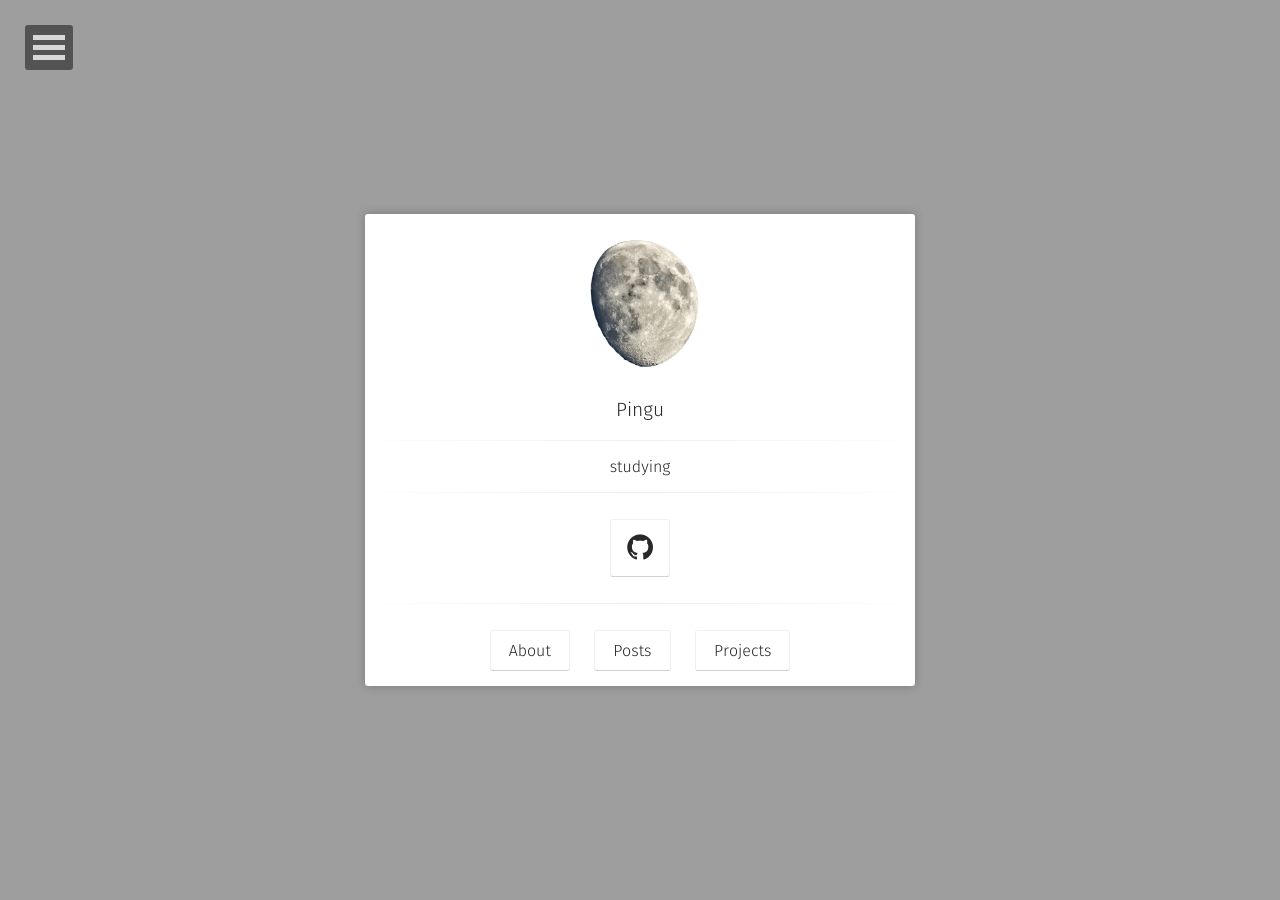
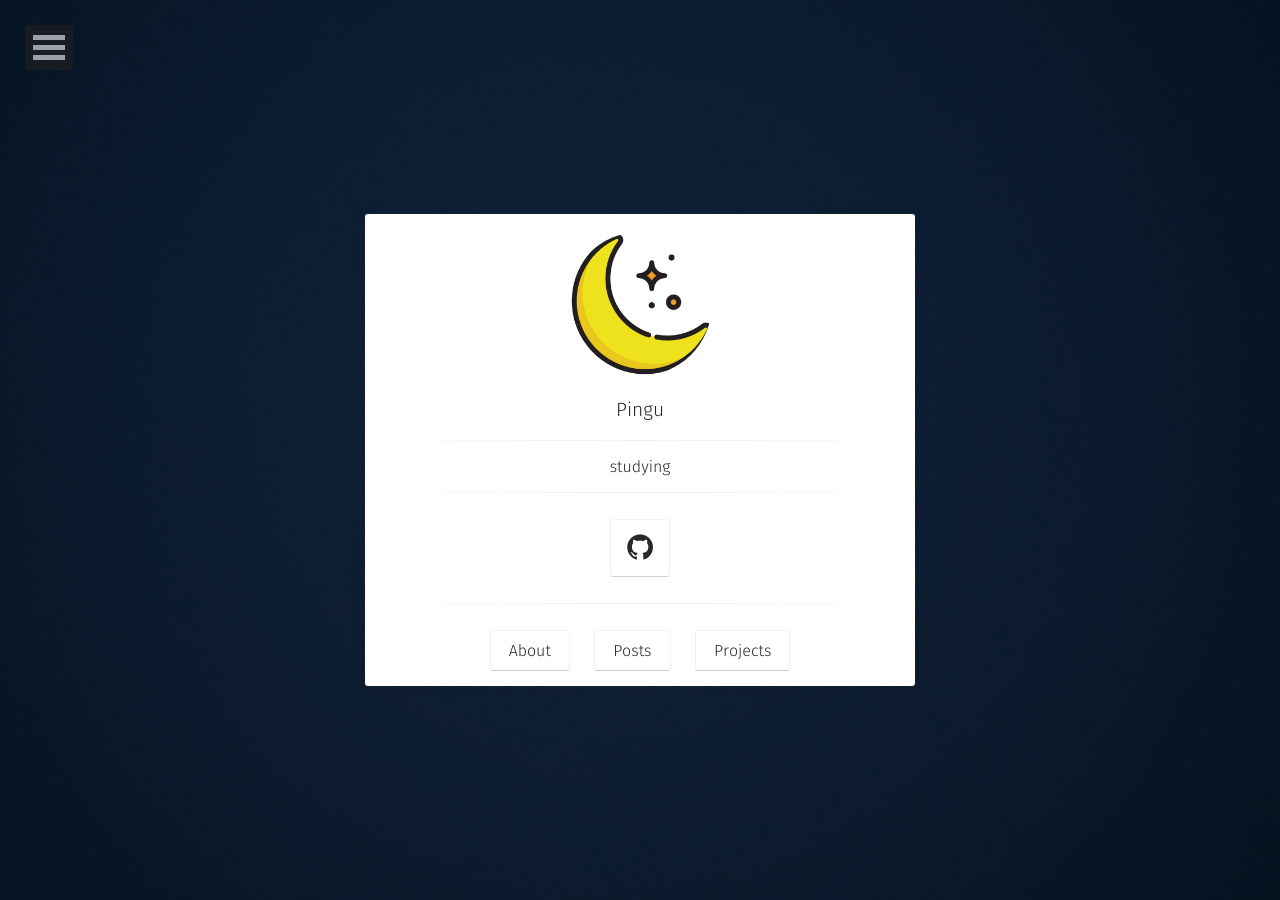
Before and after one commit to gungadinn/gungadinn.github.io, a Jekyll site: the page built from index.html, in a window 1280 px wide. Built offline with Jekyll 4.4.1, drawn with Linux system fonts in a browser that asks for light colours; some web fonts are replaced.

Commit message:
update file

```diff
--- a/_config.yml
+++ b/_config.yml
@@ -4,8 +4,8 @@ bio:                'studying'
 description:        ""
 reading_time:       true
 words_per_minute:   200
-logo:               'assets/img/logo2.png'
-background:         'assets/img/bg01.jpg'
+logo:               'assets/img/moon2.png'
+background:         'assets/img/background.jpg'
 tiled_bg:           false   # Set this true if you want to tile your background image, otherwise it will be covered
 locale:             en_US
 url:                https://gungadinn.github.io/
@@ -40,7 +40,7 @@ disqus_shortname:   taylantatli
 #email:
 #twitter:            username
 #facebook:           username
-github-url:         "https://github.com/gungadinn"
+github-url:         gungadinn
 #stackoverflow:     123456/username   from a "http://stackoverflow.com/users/123456/username" link
 #linkedin:          username
 #xing:              username
```
Also changed, not shown: assets/img/background.jpg (added), assets/img/moon.png (added), assets/img/moon2.png (added), 1 other file.
